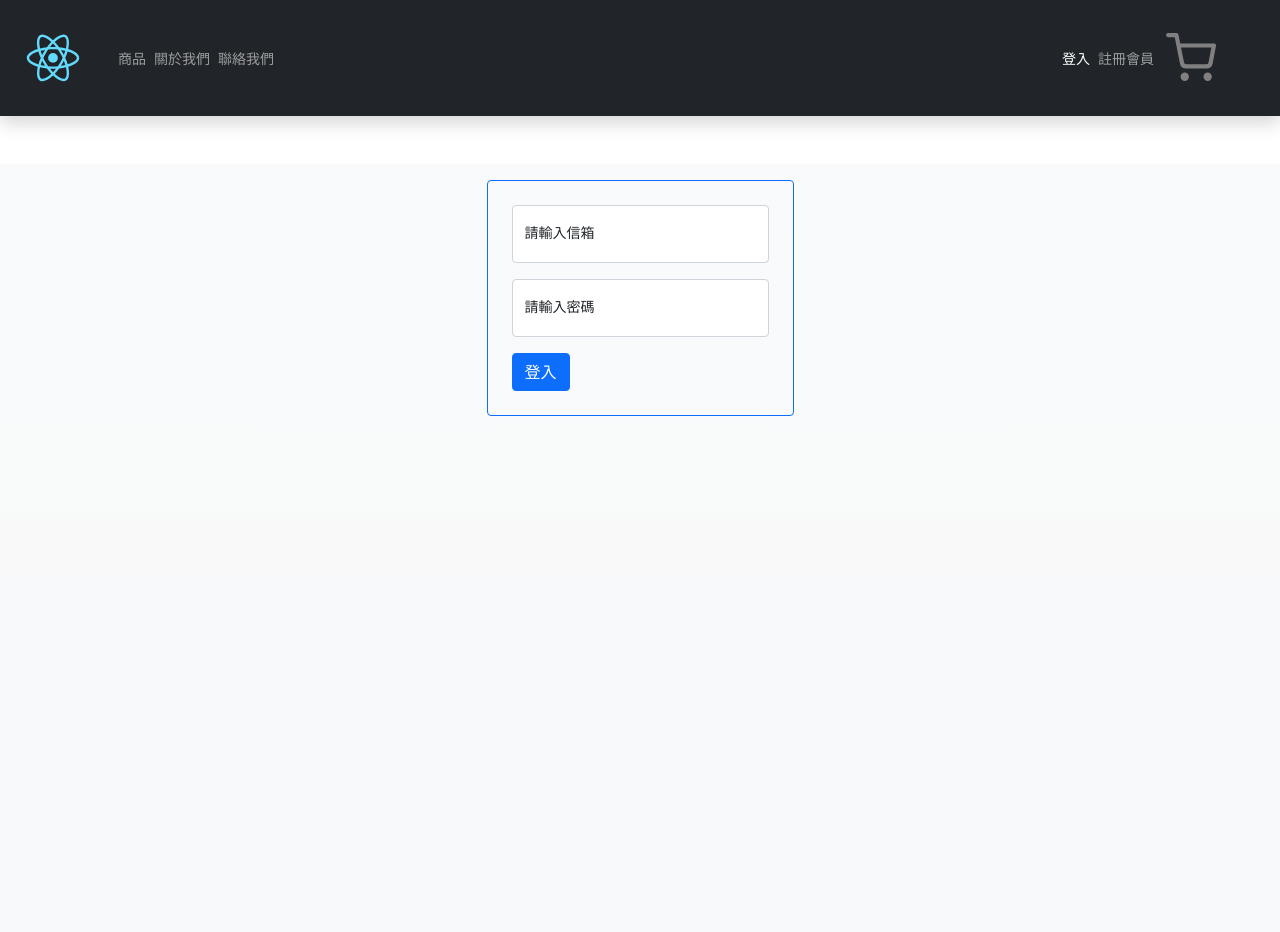
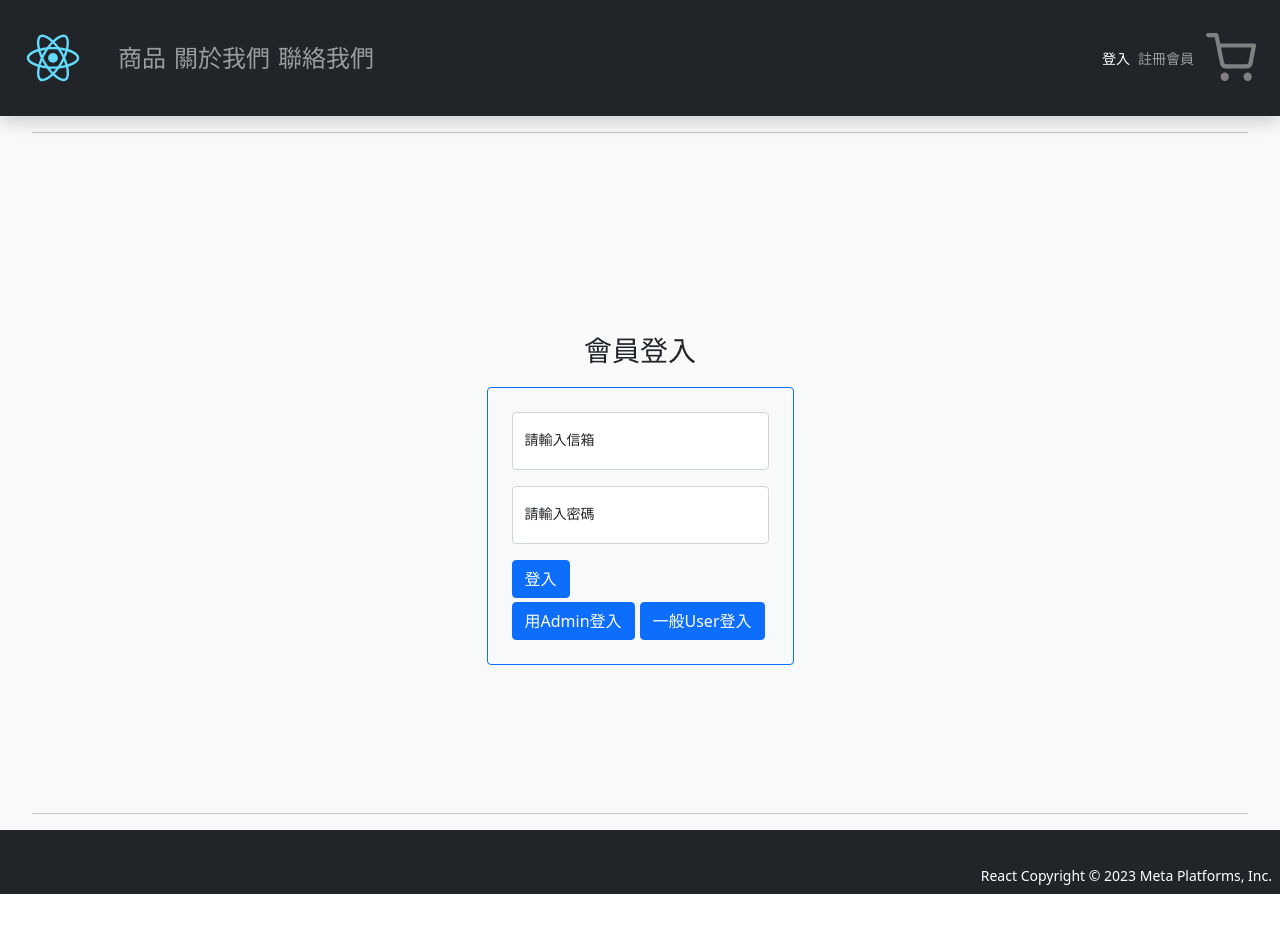
Before and after one commit to LQTjim/shop-app, a React (Create React App) app: page /login in a window 1280 px wide. Shown: the top 932 px of the page. After the commit the page ends 894 px from the top, so only its background shows below. Built offline with nearby package versions, Linux system fonts and the light colour scheme.

Commit message:
Footer implement,userinfo implement,ui trimming

```diff
--- a/src/App.jsx
+++ b/src/App.jsx
@@ -21,6 +21,7 @@ import ErrorPage from "./pages/ErrorPage";
 import OrderComplete from "./pages/OrderComplete";
 import "bootstrap/dist/css/bootstrap.min.css";
 import "./App.css";
+import Footer from "./components/Footer";
 
 //TODO 登入完成
 function App() {
@@ -33,12 +34,14 @@ function App() {
 
   return (
     <>
-      <Navbar />
-      <div className="bg-light bg-gradient vh-100">
+      <div className="bg-light bg-gradient d-flex flex-column min-vh-100">
+        <Navbar />
+        <hr className="align-self-center" style={{ width: "95%" }} />
         <Routes>
           {/* protected routes */}
           <Route element={<ProtectRoute />}>
             <Route path="admin" element={<Admin />} />
+            <Route path="user-info" element={<UserInfo />} />
           </Route>
           {/* 已登入狀態下,這個route會自動導回path:"/"或前一個使用的歷程 */}
           <Route element={<NotLoginRoute />}>
@@ -55,11 +58,11 @@ function App() {
           </Route>
           <Route path="about" element={<About />} />
           <Route path="contact" element={<Contact />} />
-          <Route path="user-info" element={<UserInfo />} />
           <Route path="order-complete" element={<OrderComplete />} />
           <Route path="error" element={<ErrorPage />} />
           <Route path="*" element={<ErrorPage />} />
         </Routes>
+        <Footer />
       </div>
     </>
   );
--- /dev/null
+++ b/src/components/Footer.jsx
@@ -0,0 +1,17 @@
+import React from "react";
+
+function Footer() {
+  return (
+    <>
+      <hr className="align-self-center" style={{ width: "95%" }} />
+      <div
+        className="w-100 p-2 bg-dark text-white text-end d-flex justify-content-end align-items-end"
+        style={{ height: "4rem" }}
+      >
+        <span className="">React Copyright © 2023 Meta Platforms, Inc.</span>
+      </div>
+    </>
+  );
+}
+
+export default Footer;
--- a/src/components/Item.jsx
+++ b/src/components/Item.jsx
@@ -57,15 +57,7 @@ function Item() {
               >
                 {data.title}
               </Card.Title>
-              <Card.Text
-                style={{
-                  whiteSpace: "nowrap",
-                  textOverflow: "ellipsis",
-                  overflow: "hidden",
-                }}
-              >
-                {data.description}
-              </Card.Text>
+              <Card.Text>{data.description}</Card.Text>
               <Card.Text>
                 {data.price} <FiDollarSign size={15} />
               </Card.Text>
@@ -87,10 +79,12 @@ function Item() {
           <Comment id={id} isLogin={isLogin} />
         </div>
       ) : status === "PENDING" || status === "IDLE" ? (
-        <Spinner
-          className="position-fixed top-50 start-50"
-          animation="border"
-        />
+        <div className="vh-100">
+          <Spinner
+            className="position-fixed top-50 start-50"
+            animation="border"
+          />
+        </div>
       ) : (
         <Navigate to="/error" replace />
       )}
--- a/src/components/Items.jsx
+++ b/src/components/Items.jsx
@@ -130,10 +130,12 @@ let content = keywordData;
           </div>
         </div>
       ) : (
-        <Spinner
-          className="position-fixed top-50 start-50"
-          animation="border"
-        />
+        <div className="vh-100">
+          <Spinner
+            className="position-fixed top-50 start-50"
+            animation="border"
+          />
+        </div>
       )}
     </>
   );
--- a/src/components/Login.jsx
+++ b/src/components/Login.jsx
@@ -37,7 +37,11 @@ function Login() {
     dispatch(loginApi(user));
   }
   return (
-    <div className="d-flex align-items-center justify-content-center mt-5">
+    <div
+      className="d-flex flex-column align-items-center justify-content-center mt-5"
+      style={{ height: "75vh" }}
+    >
+      <div className="fs-3">會員登入</div>
       <Form
         className="border rounded border-primary mt-3 p-4 "
         noValidate
@@ -68,9 +72,10 @@ function Login() {
           </FloatingLabel>
         </Form.Group>
         <div className="d-flex justify-content-between align-items-center">
-          <Button variant="primary" type="submit">
+          <Button className="me-1" variant="primary" type="submit">
             登入
           </Button>
+
           {hasErrorHint ? (
             <spsn>
               <BiCommentError size={28} color="red" />
@@ -78,6 +83,14 @@ function Login() {
             </spsn>
           ) : null}
         </div>
+        <div className="d-flex justify-content-between align-items-center mt-1">
+          <Button className="me-1" variant="primary" type="button">
+            用Admin登入
+          </Button>
+          <Button className="me-1" variant="primary" type="button">
+            一般User登入
+          </Button>
+        </div>
       </Form>
     </div>
   );
--- a/src/components/Navbar.jsx
+++ b/src/components/Navbar.jsx
@@ -34,17 +34,17 @@ function Navbar() {
 
       <NavbarBs.Collapse id="basic-navbar-nav">
         <Nav className="me-0 ">
-          <Nav.Link to="product" as={NavLink} className="me-0 px-1">
+          <Nav.Link to="product" as={NavLink} className="me-0 px-1 fs-4">
             商品
           </Nav.Link>
-          <Nav.Link to="about" as={NavLink} className="me-0 px-1">
+          <Nav.Link to="about" as={NavLink} className="me-0 px-1  fs-4">
             關於我們
           </Nav.Link>
-          <Nav.Link to="contact" as={NavLink} className="me-0 px-1">
+          <Nav.Link to="contact" as={NavLink} className="me-0 px-1  fs-4">
             聯絡我們
           </Nav.Link>
           {role === "admin" ? (
-            <Nav.Link to="admin" as={NavLink} className="me-0 px-1">
+            <Nav.Link to="admin" as={NavLink} className="me-0 px-1  fs-4">
               後台
             </Nav.Link>
           ) : null}
@@ -52,7 +52,7 @@ function Navbar() {
       </NavbarBs.Collapse>
       <Nav>
         {isAuth ? (
-          <span className="d-flex align-items-center me-5">
+          <span className="d-flex align-items-center me-2">
             <Nav.Link to="/user-info" as={NavLink}>
               <FaUserCircle title={`嗨! , ${name}`} size={50} />
             </Nav.Link>
@@ -62,7 +62,7 @@ function Navbar() {
             <ShoppingCartIcon />
           </span>
         ) : (
-          <span className="d-flex align-items-center me-5">
+          <span className="d-flex align-items-center me-2">
             <Nav.Link to="/login" as={NavLink} className="me-0 px-1">
               登入
             </Nav.Link>
--- a/src/components/Signup.jsx
+++ b/src/components/Signup.jsx
@@ -47,7 +47,11 @@ function Signup() {
 
   return (
     /* placeholder is requied but not work when float label implment */
-    <div className="d-flex align-items-center justify-content-center mt-5">
+    <div
+      className="d-flex flex-column align-items-center justify-content-center mt-4"
+      style={{ height: "75vh" }}
+    >
+      <div className="fs-3">會員註冊</div>
       <Form
         className="border rounded border-primary mt-3 p-4"
         noValidate
--- a/src/components/Slides.jsx
+++ b/src/components/Slides.jsx
@@ -60,10 +60,12 @@ function Slides() {
           </Carousel>
         </div>
       ) : (
-        <Spinner
-          className="position-fixed top-50 start-50"
-          animation="border"
-        />
+        <div className="vh-100">
+          <Spinner
+            className="position-fixed top-50 start-50"
+            animation="border"
+          />
+        </div>
       )}
       {/* <Carousel>
         <Carousel.Item interval={1000}>
--- a/src/pages/UserInfo.jsx
+++ b/src/pages/UserInfo.jsx
@@ -1,10 +1,23 @@
 import React from "react";
+import { Button } from "react-bootstrap";
 import { useSelector } from "react-redux";
+import { Link } from "react-router-dom";
 
 function UserInfo() {
   const user = useSelector((state) => state.auth);
-  console.log(user);
-  return <div>UserInfo</div>;
+
+  return (
+    <div className="text-center mt-5" style={{ height: "80vh" }}>
+      <div className="my-5 fs-3">使用者名稱 : {user.name}</div>
+      <div className="my-5 fs-3">使用者信箱 : {user.email}</div>
+      <div className="my-5 fs-3">
+        使用者狀態 : {user.role === "admin" ? "管理員" : "一般使用者"}
+      </div>
+      <Link to="/product">
+        <Button className="my-5 fs-3">來去購物!gogogo!</Button>
+      </Link>
+    </div>
+  );
 }
 
 export default UserInfo;
```
